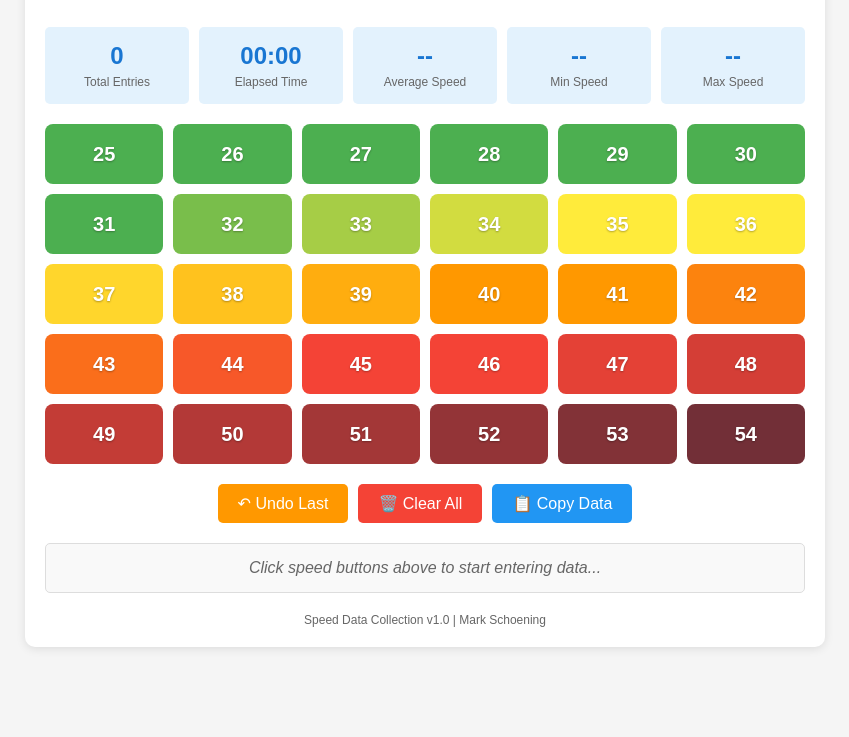
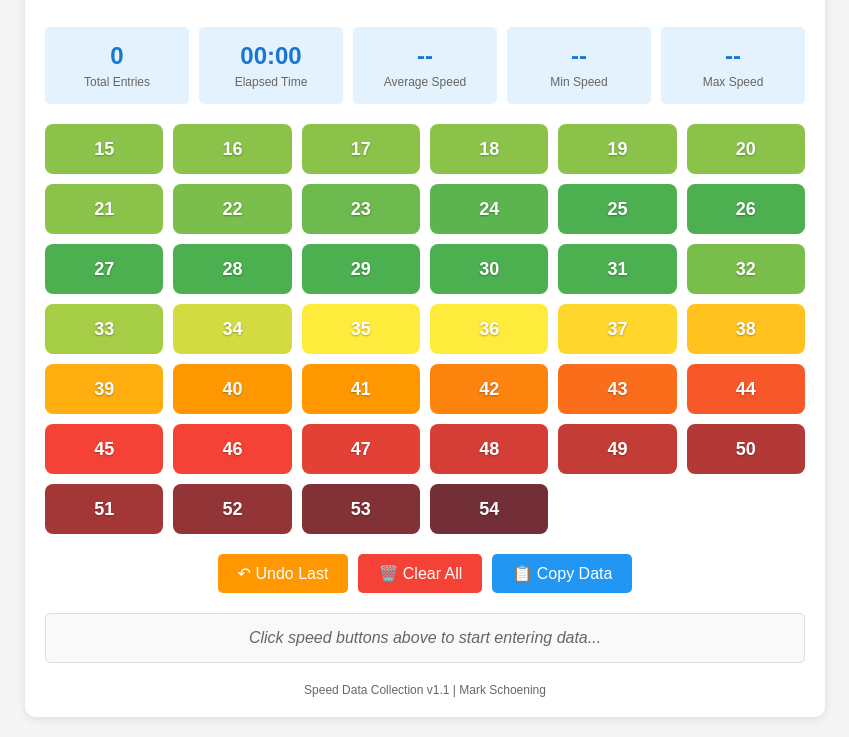
Before and after one commit to MarkSMN/speeddatacollectiontool, a plain HTML site: page index.html in a window 1280 px wide. Shown: the part 105-842 px from the top of the page, without its empty margins (215-1064 px from the left). Before the commit the page ends 800 px from the top, so only its background shows below. Drawn offline with Linux system fonts and the light colour scheme.

Commit message:
Update index.html

```diff
--- a/index.html
+++ b/index.html
@@ -53,8 +53,8 @@
         .speed-btn {
             padding: 0;
             width: 100%;
-            height: 60px;
-            font-size: 20px;
+            height: 50px;
+            font-size: 18px;
             font-weight: bold;
             color: white;
             border: none;
@@ -214,7 +214,7 @@
         </div>
 
         <div class="footer">
-            Speed Data Collection v1.0 | Mark Schoening
+            Speed Data Collection v1.1 | Mark Schoening
         </div>
     </div>
 
@@ -232,10 +232,10 @@
             });
         }
 
-        // Generate speed buttons from 25 to 54
+        // Generate speed buttons from 15 to 54
         function generateSpeedButtons() {
             const grid = document.querySelector('.speed-grid');
-            for (let speed = 25; speed <= 54; speed++) {
+            for (let speed = 15; speed <= 54; speed++) {
                 const btn = document.createElement('button');
                 btn.className = 'speed-btn';
                 btn.textContent = speed;
@@ -250,8 +250,15 @@
         }
 
         function getSpeedColor(speed) {
-            if (speed >= 25 && speed <= 30) {
-                // Green (25-30)
+            if (speed >= 15 && speed <= 20) {
+                // Very light green for very low speeds (15-20)
+                return '#8BC34A';
+            } else if (speed >= 21 && speed <= 25) {
+                // Light to medium green (21-25)
+                const ratio = (speed - 21) / 4;
+                return interpolateColor('#8BC34A', '#4CAF50', ratio);
+            } else if (speed >= 26 && speed <= 30) {
+                // Medium green (26-30)
                 return '#4CAF50';
             } else if (speed >= 31 && speed <= 35) {
                 // Green to Yellow gradient
```
